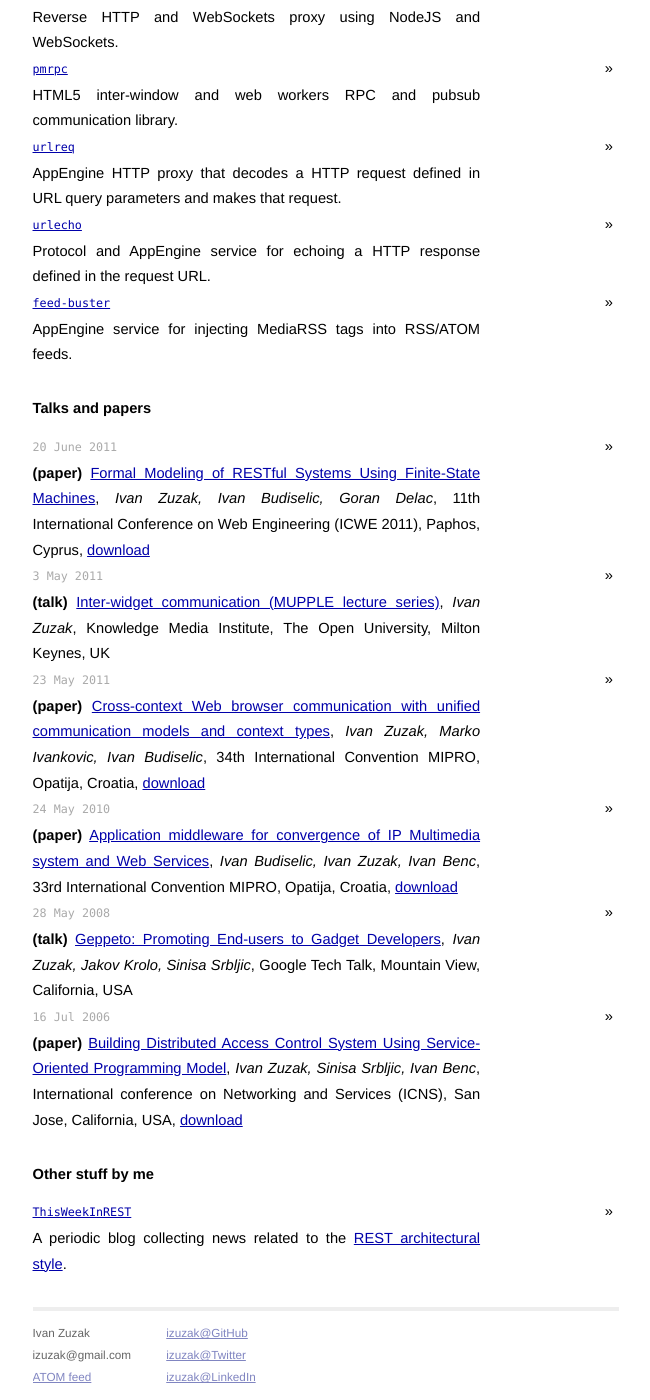
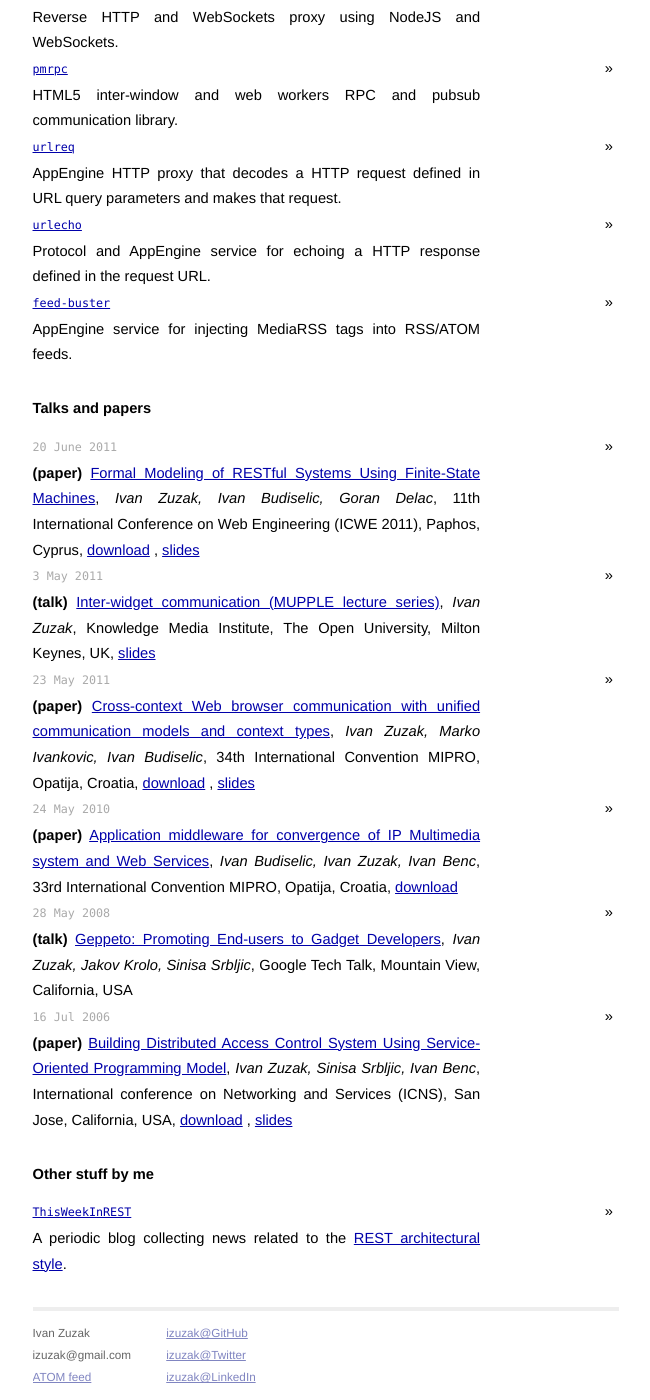
Before and after one commit to izuzak/izuzak.github.com, a Jekyll site: the page built from index.html, in a window 1280 px wide and 1400 px high, scrolled down 1173 px. Shown: the whole window, without its empty margins (314-964 px from the left). Built offline with Jekyll 4.4.1, drawn with Linux system fonts in a browser that asks for light colours; Markdown is read by kramdown in place of the engine named in the settings.

Commit message:
adding slides for talks and papers

```diff
--- a/index.html
+++ b/index.html
@@ -30,6 +30,7 @@ talks:
       place: 11th International Conference on Web Engineering (ICWE 2011), Paphos, Cyprus
       url: /papers/2011_REST.pdf
       download: /papers/2011_REST.pdf
+      slides: /papers/2011_REST_slides.pdf
       type: paper
 
     - authors: Ivan Zuzak
@@ -37,6 +38,7 @@ talks:
       date: 3 May 2011
       place: Knowledge Media Institute, The Open University, Milton Keynes, UK
       url: http://stadium.open.ac.uk/stadia/preview.php?whichevent=1677
+      slides: /papers/2011_IWC_slides.pdf
       type: talk
 
     - authors: Ivan Zuzak, Marko Ivankovic, Ivan Budiselic
@@ -45,6 +47,7 @@ talks:
       place: 34th International Convention MIPRO, Opatija, Croatia
       url: /papers/2011_PMRPC.pdf
       download: /papers/2011_PMRPC.pdf
+      slides: /papers/2011_PMRPC_slides.pdf
       type: paper
 
     - authors: Ivan Budiselic, Ivan Zuzak, Ivan Benc
@@ -68,6 +71,7 @@ talks:
       place: International conference on Networking and Services (ICNS), San Jose, California, USA
       url: http://www.computer.org/portal/web/csdl/doi/10.1109/ICNS.2006.30
       download: /papers/2006_DACS_SOPM.pdf
+      slides: /papers/2006_DACS_SOPM_slides.pdf
       type: paper
 
 ---
@@ -127,7 +131,7 @@ talks:
       <li>
         <div class="first"><span>{{ talk.date }}</span></div>
         <div class="sep"> &raquo; </div>
-        <div class="second"><b>({{talk.type}})</b> <a href="{{talk.url}}">{{ talk.title }}</a>, <i>{{ talk.authors }}</i>, {{ talk.place }}{% if talk.download %}, <a onClick="javascript: _gaq.push(['_trackPageview', '{{talk.download}}']);" href="{{ talk.download }}">download</a> {% endif %} </div>
+        <div class="second"><b>({{talk.type}})</b> <a href="{{talk.url}}">{{ talk.title }}</a>, <i>{{ talk.authors }}</i>, {{ talk.place }}{% if talk.download %}, <a onClick="javascript: _gaq.push(['_trackPageview', '{{talk.download}}']);" href="{{ talk.download }}">download</a> {% endif %}{% if talk.slides %}, <a onClick="javascript: _gaq.push(['_trackPageview', '{{talk.slides}}']);" href="{{ talk.slides }}">slides</a> {% endif %} </div>
       </li>
     {% endfor %}
   </ul>
```
Also changed, not shown: 4 other files.
